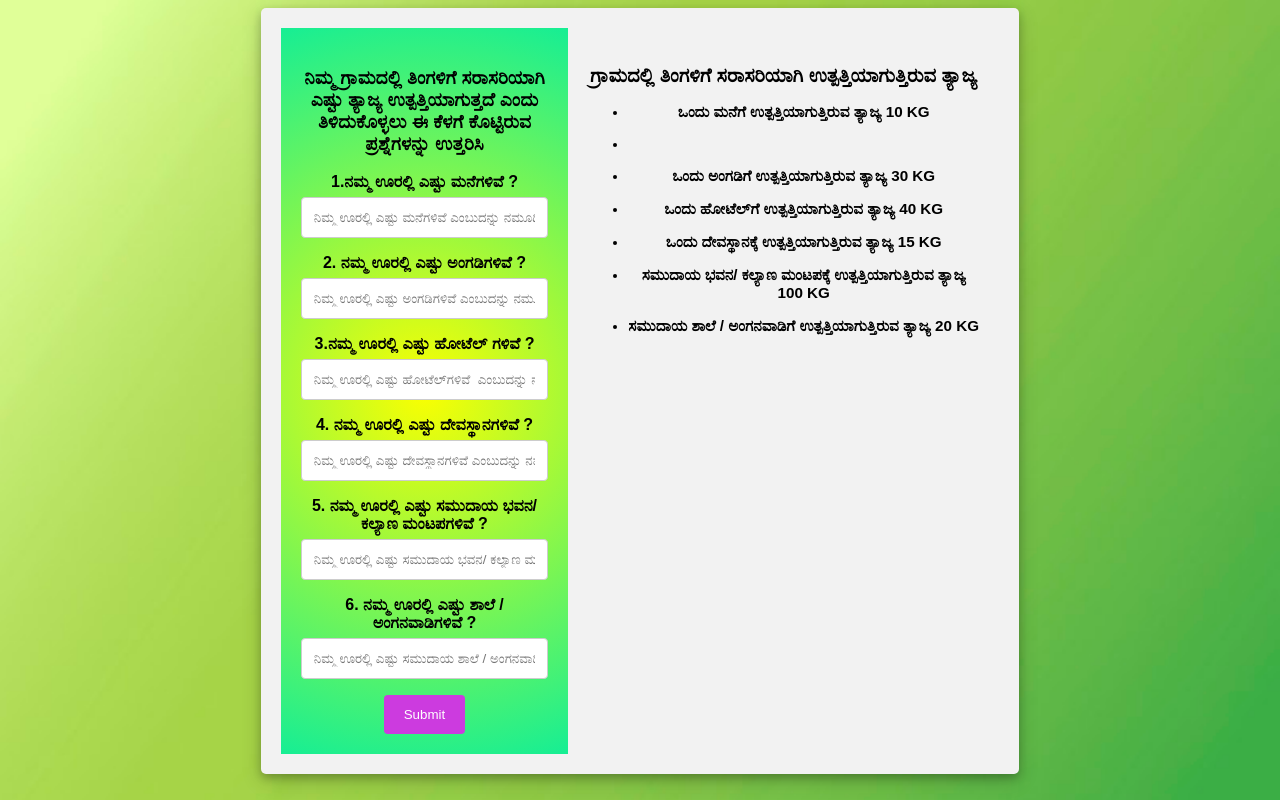
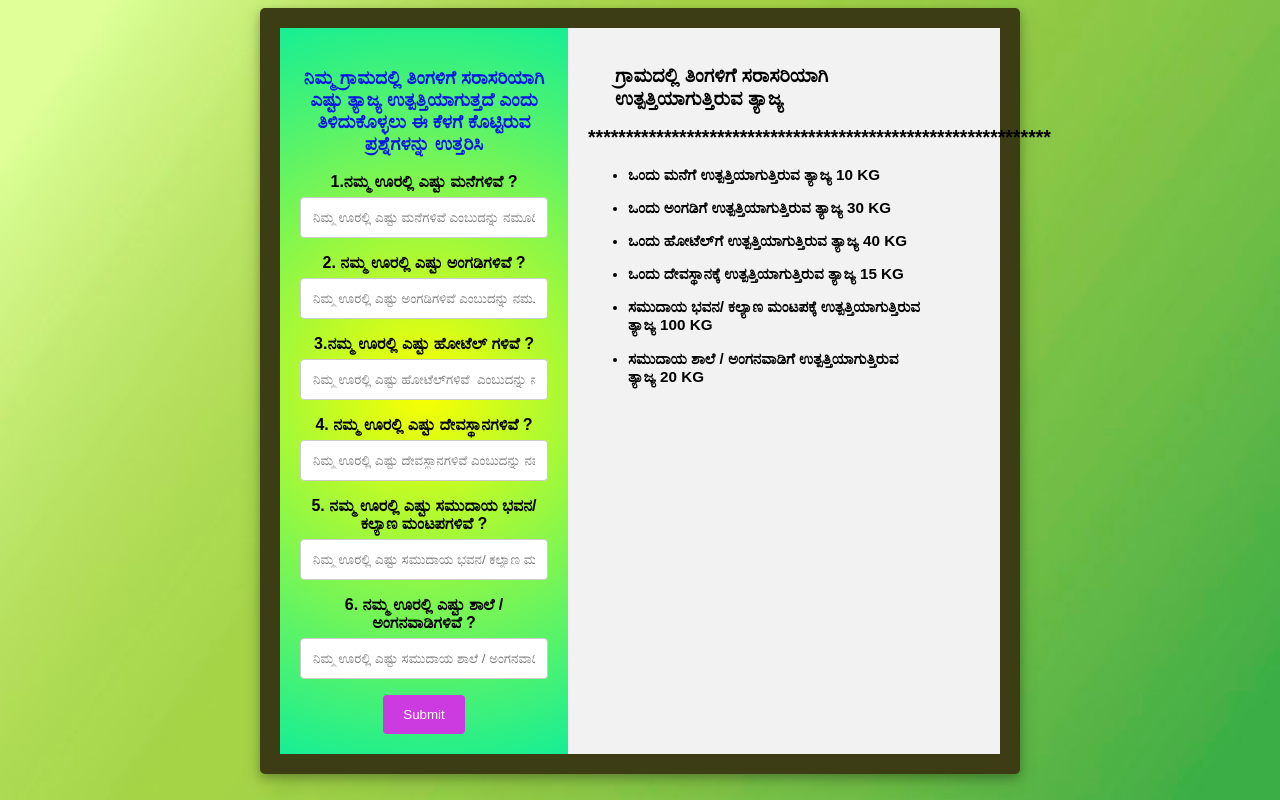
Before and after one commit to sanjeevnk45/calculate_final, a plain HTML site: page index.html in a window 1280 px wide. Drawn offline with Linux system fonts and the light colour scheme.

Commit message:
first commit

```diff
--- a/index.css
+++ b/index.css
@@ -40,9 +40,9 @@ body {font-family: Arial, Helvetica, sans-serif;
 
     .container {
         border-radius: 5px;
-        background-color: #f2f2f2;
+        background-color: #3d3d15;
         padding: 20px;
        margin: auto;
-        width: 60%;
+        width: 95vh;
         box-shadow: 0 4px 8px 0 rgba(0, 0, 0, 0.2), 0 6px 20px 0 rgba(0, 0, 0, 0.19);
       }
--- a/index.html
+++ b/index.html
@@ -73,7 +73,7 @@
 
       background-color: #f2f2f2;
       padding: 20px;
-      text-align: center;
+      text-align: left;
       width: 60%;
       font-size: small;
     }
@@ -83,7 +83,7 @@
 <body>
   <div class="container">
     <div class="column1">
-        <center><h3>ನಿಮ್ಮ ಗ್ರಾಮದಲ್ಲಿ ತಿಂಗಳಿಗೆ ಸರಾಸರಿಯಾಗಿ ಎಷ್ಟು ತ್ಯಾಜ್ಯ ಉತ್ಪತ್ತಿಯಾಗುತ್ತದೆ ಎಂದು ತಿಳಿದುಕೊಳ್ಳಲು ಈ ಕೆಳಗೆ ಕೊಟ್ಟಿರುವ ಪ್ರಶ್ನೆಗಳನ್ನು ಉತ್ತರಿಸಿ </h3> </center>
+        <center><h3><p style="color:rgb(5, 21, 233)">ನಿಮ್ಮ ಗ್ರಾಮದಲ್ಲಿ ತಿಂಗಳಿಗೆ ಸರಾಸರಿಯಾಗಿ ಎಷ್ಟು ತ್ಯಾಜ್ಯ ಉತ್ಪತ್ತಿಯಾಗುತ್ತದೆ ಎಂದು ತಿಳಿದುಕೊಳ್ಳಲು ಈ ಕೆಳಗೆ ಕೊಟ್ಟಿರುವ ಪ್ರಶ್ನೆಗಳನ್ನು ಉತ್ತರಿಸಿ </p></h3> </center>
         <form name="myForm" action="#" onsubmit="validateForm()" method="post">
           <label for="fname">1.ನಮ್ಮ ಊರಲ್ಲಿ ಎಷ್ಟು ಮನೆಗಳಿವೆ ?</label>
           <input type="text" id="q1" name="q1" placeholder="ನಿಮ್ಮ ಊರಲ್ಲಿ ಎಷ್ಟು ಮನೆಗಳಿವೆ ಎಂಬುದನ್ನು ನಮೂದಿಸಿ" required>
@@ -110,12 +110,12 @@
         </div>
     </div>
     <div class="column2">
-        <center><h2>ಗ್ರಾಮದಲ್ಲಿ ತಿಂಗಳಿಗೆ ಸರಾಸರಿಯಾಗಿ ಉತ್ಪತ್ತಿಯಾಗುತ್ತಿರುವ ತ್ಯಾಜ್ಯ </h2> </center>
+        <h2>&nbsp;&nbsp;&nbsp;&nbsp;&nbsp;ಗ್ರಾಮದಲ್ಲಿ ತಿಂಗಳಿಗೆ ಸರಾಸರಿಯಾಗಿ <br> &nbsp;&nbsp;&nbsp;&nbsp;&nbsp;ಉತ್ಪತ್ತಿಯಾಗುತ್ತಿರುವ ತ್ಯಾಜ್ಯ </h2>
+        <h2>*************************************************************</h2>
         <ul>
           <li>
             <h3>ಒಂದು ಮನೆಗೆ ಉತ್ಪತ್ತಿಯಾಗುತ್ತಿರುವ ತ್ಯಾಜ್ಯ 10 KG </h3>
           </li>
-          <li>
           <li>
             <h3>ಒಂದು ಅಂಗಡಿಗೆ ಉತ್ಪತ್ತಿಯಾಗುತ್ತಿರುವ ತ್ಯಾಜ್ಯ 30 KG </h3>
           </li>
@@ -126,10 +126,10 @@
             <h3>ಒಂದು ದೇವಸ್ಥಾನಕ್ಕೆ ಉತ್ಪತ್ತಿಯಾಗುತ್ತಿರುವ ತ್ಯಾಜ್ಯ 15 KG </h3>
           </li>
           <li>
-            <h3>ಸಮುದಾಯ ಭವನ/ ಕಲ್ಯಾಣ ಮಂಟಪಕ್ಕೆ ಉತ್ಪತ್ತಿಯಾಗುತ್ತಿರುವ ತ್ಯಾಜ್ಯ 100 KG </h3>
+            <h3>ಸಮುದಾಯ ಭವನ/ ಕಲ್ಯಾಣ ಮಂಟಪಕ್ಕೆ ಉತ್ಪತ್ತಿಯಾಗುತ್ತಿರುವ <br>ತ್ಯಾಜ್ಯ 100 KG </h3>
           </li>
           <li>
-            <h3>ಸಮುದಾಯ ಶಾಲೆ / ಅಂಗನವಾಡಿಗೆ ಉತ್ಪತ್ತಿಯಾಗುತ್ತಿರುವ ತ್ಯಾಜ್ಯ 20 KG </h3>
+            <h3>ಸಮುದಾಯ ಶಾಲೆ / ಅಂಗನವಾಡಿಗೆ ಉತ್ಪತ್ತಿಯಾಗುತ್ತಿರುವ <br>ತ್ಯಾಜ್ಯ 20 KG </h3>
           </li>
 
         </ul>
```
